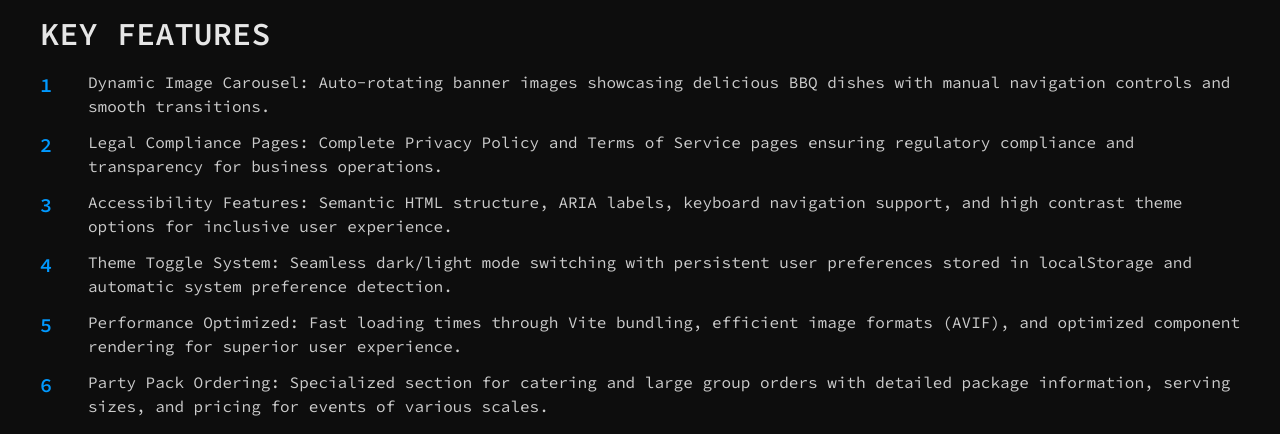
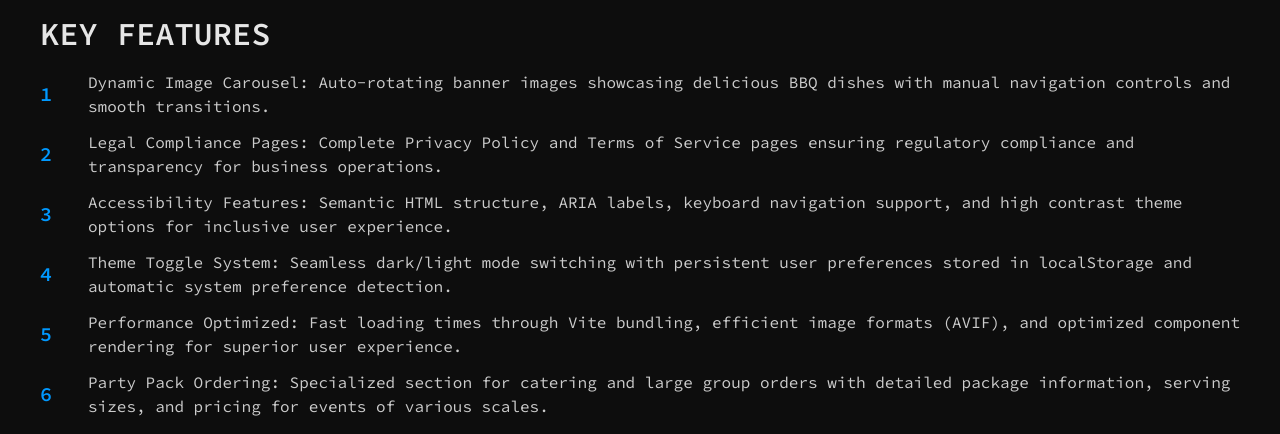
Before and after one commit to gilmerperez/gilmer-perez, a React (Vite) app: page /projects/1 in a window 1280 px wide. Shown: the part 362-796 px from the top of the page. Built offline with nearby package versions, Linux system fonts and the light colour scheme.

Commit message:
Made ordered list number centered vertically

```diff
--- a/src/pages/IndividualProject/IndividualProject.module.css
+++ b/src/pages/IndividualProject/IndividualProject.module.css
@@ -2,6 +2,7 @@
   width: 100%;
   display: flex;
   margin: 0 auto;
+  min-height: 50vh;
   max-width: 1200px;
   align-items: center;
   flex-direction: column;
@@ -96,14 +97,15 @@
 }
 
 .featureItem::before {
-  top: 0;
   left: 0;
+  top: 50%;
   font-weight: 600;
   position: absolute;
   font-size: 1.25rem;
   text-align: center;
   color: var(--primary);
   transition: 0.3s ease-in;
+  transform: translateY(-50%);
   content: counter(feature-counter);
 }
 
```
